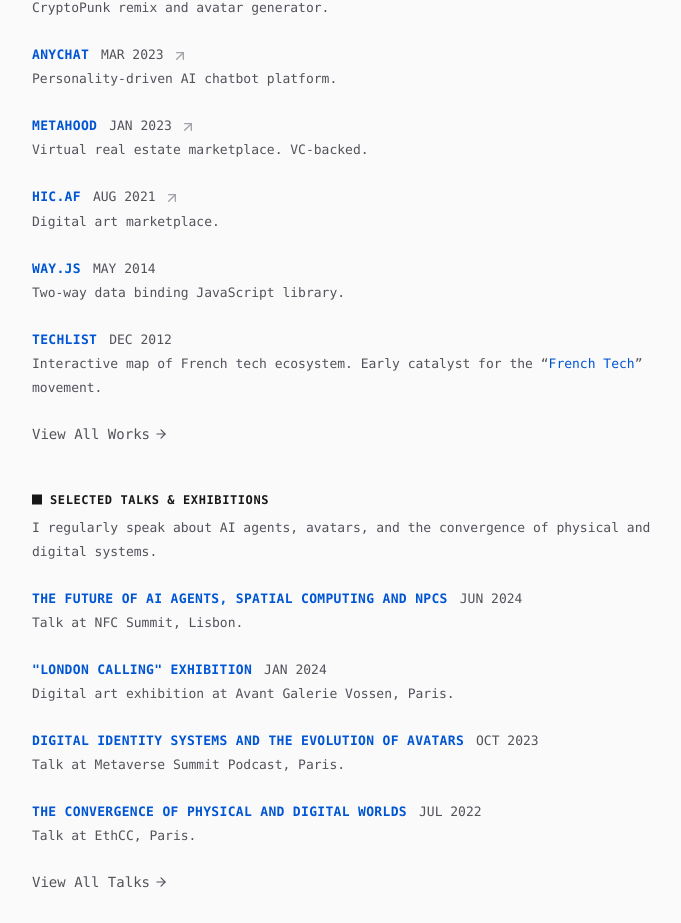
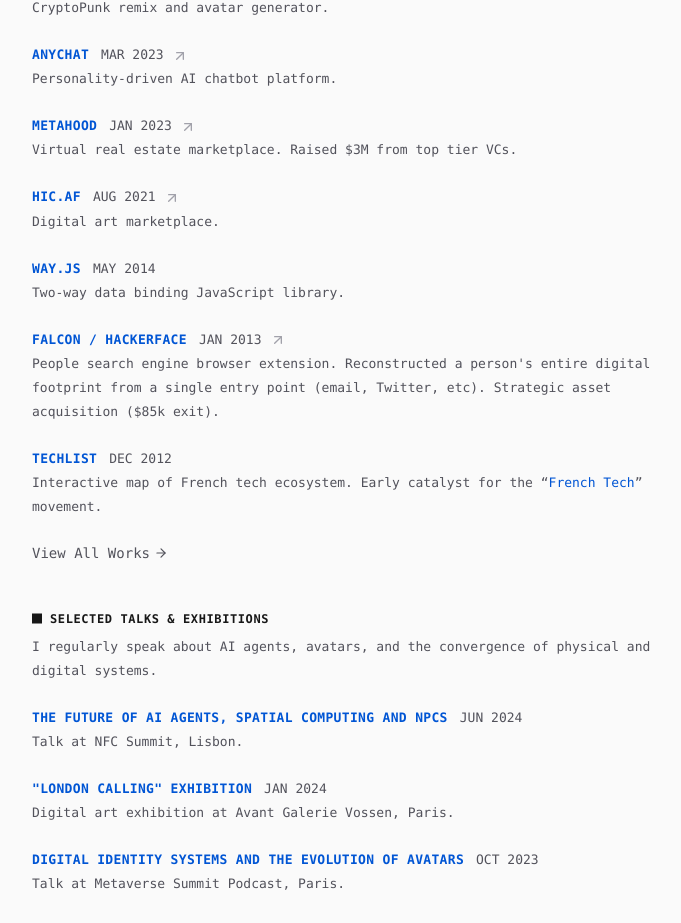
Before and after one commit to gwendall/gwendall, a Next.js app: page / in a window 1280 px wide. Shown: the part 956-1879 px from the top of the page, without its empty margins (296-977 px from the left). Built offline with nearby package versions, Linux system fonts and the light colour scheme.

Commit message:
Update project descriptions and archive status
Enhanced the description for the people search engine project to include acquisition details and updated its archived status to false. Also clarified Metahood's description to specify the amount raised from VCs.

```diff
--- a/src/data/projects.tsx
+++ b/src/data/projects.tsx
@@ -198,10 +198,10 @@ const ITEMS: Project[] = [
         tweets: [
             "https://x.com/alexisohanian/status/251316911789449216"
         ],
-        description: 'People search engine browser extension. Reconstructed a person\'s entire digital footprint from a single entry point (email, Twitter, etc). Acquired.',
+        description: 'People search engine browser extension. Reconstructed a person\'s entire digital footprint from a single entry point (email, Twitter, etc). Strategic asset acquisition ($85k exit).',
         type: ProjectType.PastWork,
         date: new Date('2013-01-01'), // Approximate mid-year
-        archived: true
+        archived: false
     },
     {
         name: 'way.js',
@@ -243,7 +243,7 @@ const ITEMS: Project[] = [
         name: 'Metahood',
         url: 'https://metahood.xyz',
         logo: 'https://pbs.twimg.com/profile_images/1613845233136959488/Sl4TG6ZV_400x400.jpg',
-        description: 'Virtual real estate marketplace. VC-backed.',
+        description: 'Virtual real estate marketplace. Raised $3M from top tier VCs.',
         tweets: [
             "https://x.com/gwendall/status/1615746051608137729"
         ],
```
